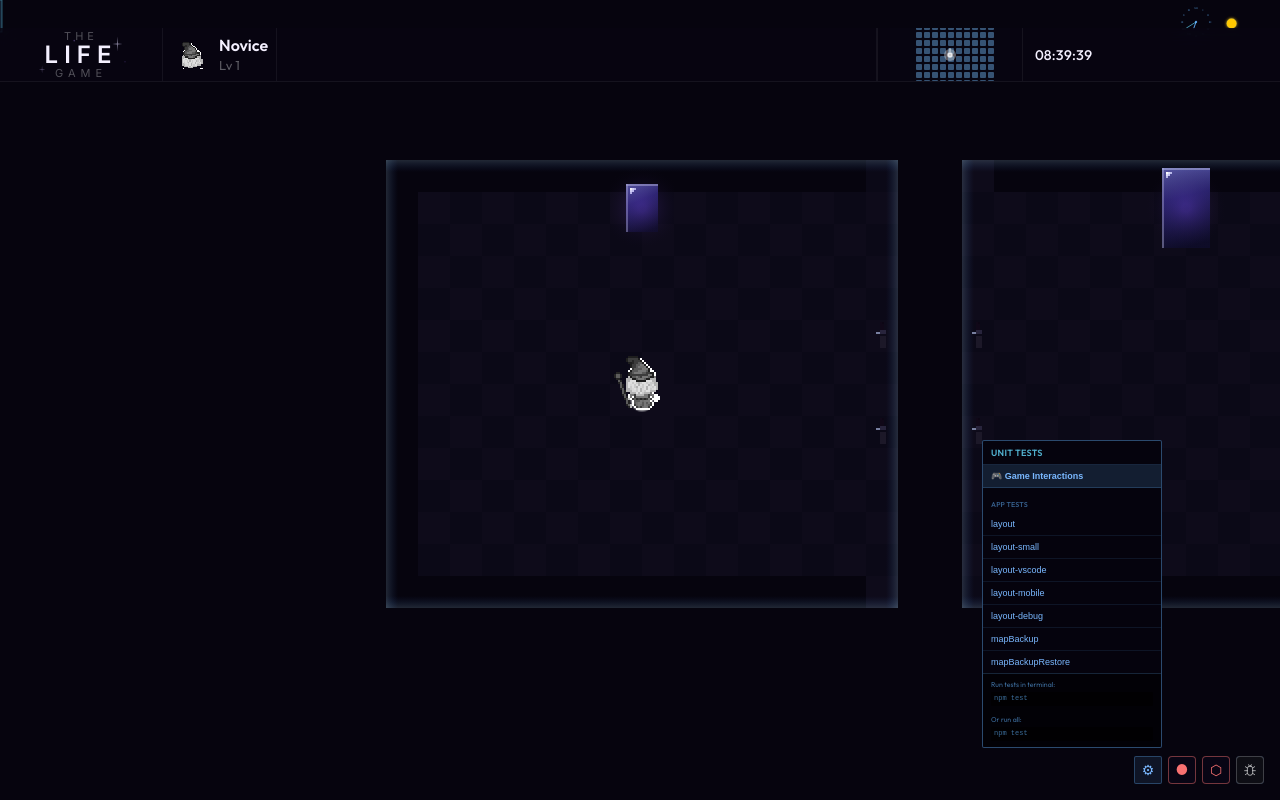
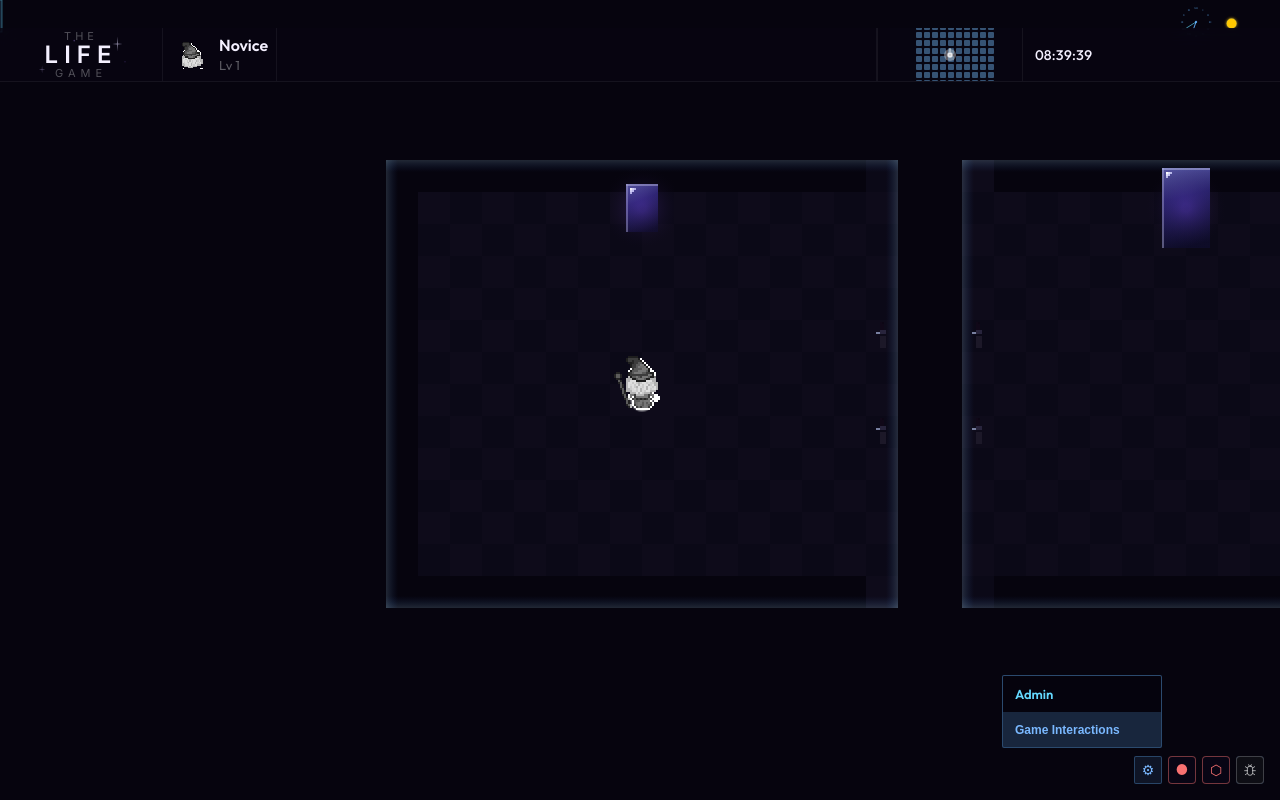
Before and after one commit to cambouquet/life-mmo, a React (Vite) app: page / in a window 1280 px wide. Both pictures are taken after a click on the button "Admin". Built offline with nearby package versions, Linux system fonts and the light colour scheme.

Commit message:
ui: simplify admin menu and remove monospace font, keep only game interactions

```diff
--- a/src/components/DebugButton/InteractionPlayground.scss
+++ b/src/components/DebugButton/InteractionPlayground.scss
@@ -9,8 +9,7 @@
   border-radius: 4px;
   display: flex;
   flex-direction: column;
-  font-family: 'Courier New', monospace;
-  font-size: 11px;
+  font-size: 12px;
   color: #7ab8ff;
   z-index: 999;
   box-shadow: 0 0 20px rgba(0, 0, 0, 0.8);
@@ -52,9 +51,8 @@
   color: #7ab8ff;
   border-radius: 2px;
   cursor: pointer;
-  font-size: 10px;
+  font-size: 11px;
   font-weight: 600;
-  font-family: 'Courier New', monospace;
   transition: all 0.2s;
   white-space: nowrap;
   overflow: hidden;
@@ -108,7 +106,7 @@
   border-radius: 1px;
   display: flex;
   gap: 8px;
-  font-size: 10px;
+  font-size: 11px;
   align-items: flex-start;
 
   &.log-info {
--- a/src/components/HUD/AdminMenu.jsx
+++ b/src/components/HUD/AdminMenu.jsx
@@ -1,97 +1,30 @@
 import { useState } from 'react'
 import './AdminMenu.scss'
 
-const TESTS = [
-  { name: 'layout.spec.js', category: 'app' },
-  { name: 'layout-small.spec.js', category: 'app' },
-  { name: 'layout-vscode.spec.js', category: 'app' },
-  { name: 'layout-mobile.spec.js', category: 'app' },
-  { name: 'layout-debug.spec.js', category: 'app' },
-  { name: 'mapBackup.spec.js', category: 'app' },
-  { name: 'mapBackupRestore.spec.js', category: 'app' },
-]
-
 export default function AdminMenu({ onToggleGameTests }) {
   const [open, setOpen] = useState(false)
-  const [selectedTest, setSelectedTest] = useState(null)
-  const [running, setRunning] = useState(false)
-
-  const runTest = async (testName) => {
-    setRunning(true)
-    try {
-      // Open test in new window/tab
-      window.open(`http://localhost:5173?test=${testName}`, '_blank')
-      alert(`To see ${testName} results, run in terminal:\nnpm test -- ${testName}`)
-    } finally {
-      setRunning(false)
-    }
-  }
-
-  // Group tests by category
-  const gameTests = TESTS.filter(t => t.category === 'game')
-  const appTests = TESTS.filter(t => t.category === 'app')
 
   return (
     <div className="admin-menu">
       <button
         className="admin-menu__toggle"
         onClick={() => setOpen(!open)}
-        title="Admin Tests"
+        title="Admin"
       >
         ⚙
       </button>
 
       {open && (
         <div className="admin-menu__panel">
-          <div className="admin-menu__header">Unit Tests</div>
+          <div className="admin-menu__header">Admin</div>
 
           <button
             className="admin-menu__item admin-menu__item--primary"
             onClick={() => onToggleGameTests?.()}
             title="Toggle game interactions playground"
           >
-            🎮 Game Interactions
+            Game Interactions
           </button>
-
-          {gameTests.length > 0 && (
-            <>
-              <div className="admin-menu__category">Game Tests</div>
-              {gameTests.map(test => (
-                <button
-                  key={test.name}
-                  className="admin-menu__item"
-                  onClick={() => runTest(test.name)}
-                  disabled={running}
-                  title={`Run ${test.name}`}
-                >
-                  {test.name.replace('.spec.js', '')}
-                </button>
-              ))}
-            </>
-          )}
-
-          {appTests.length > 0 && (
-            <>
-              <div className="admin-menu__category">App Tests</div>
-              {appTests.map(test => (
-                <button
-                  key={test.name}
-                  className="admin-menu__item"
-                  onClick={() => runTest(test.name)}
-                  disabled={running}
-                  title={`Run ${test.name}`}
-                >
-                  {test.name.replace('.spec.js', '')}
-                </button>
-              ))}
-            </>
-          )}
-
-          <div className="admin-menu__footer">
-            Run tests in terminal:<br/>
-            <code>npm test</code><br/>
-            Or run all: <code>npm test</code>
-          </div>
         </div>
       )}
     </div>
--- a/src/components/HUD/AdminMenu.scss
+++ b/src/components/HUD/AdminMenu.scss
@@ -32,20 +32,17 @@
   background: rgba(6, 4, 14, 0.98);
   border: 1px solid rgba(100, 180, 255, 0.4);
   border-radius: 2px;
-  max-height: 400px;
-  overflow-y: auto;
   z-index: 1000;
   box-sizing: border-box;
-  width: 180px;
+  width: auto;
+  min-width: 160px;
 }
 
 .admin-menu__header {
-  padding: 6px 8px;
-  font-size: 9px;
+  padding: 10px 12px;
+  font-size: 13px;
   font-weight: 600;
-  color: rgba(100, 220, 255, 0.8);
-  text-transform: uppercase;
-  letter-spacing: 0.3px;
+  color: #64d9ff;
   border-bottom: 1px solid rgba(100, 180, 255, 0.2);
 }
 
@@ -62,21 +59,18 @@
 .admin-menu__item {
   display: block;
   width: 100%;
-  padding: 6px 8px;
+  padding: 10px 12px;
   background: transparent;
   border: none;
   color: #7ab8ff;
-  font-size: 9px;
+  font-size: 12px;
   text-align: left;
   cursor: pointer;
-  border-bottom: 1px solid rgba(100, 180, 255, 0.1);
-  white-space: nowrap;
-  overflow: hidden;
-  text-overflow: ellipsis;
   box-sizing: border-box;
+  transition: background-color 0.2s;
 
   &:hover {
-    background: rgba(100, 180, 255, 0.1);
+    background: rgba(100, 180, 255, 0.15);
     color: #64d9ff;
   }
 
@@ -85,37 +79,13 @@
     cursor: not-allowed;
   }
 
-  &:last-of-type {
-    border-bottom: none;
-  }
-
   &--primary {
-    background: rgba(100, 180, 255, 0.15);
+    background: rgba(100, 180, 255, 0.2);
     font-weight: 600;
-    border-bottom: 1px solid rgba(100, 180, 255, 0.2);
 
     &:hover {
-      background: rgba(100, 180, 255, 0.25);
+      background: rgba(100, 180, 255, 0.3);
       color: #64d9ff;
     }
   }
 }
-
-.admin-menu__footer {
-  padding: 6px 8px;
-  background: rgba(0, 0, 0, 0.5);
-  border-top: 1px solid rgba(100, 180, 255, 0.2);
-  font-size: 7px;
-  color: rgba(100, 180, 255, 0.6);
-  box-sizing: border-box;
-  line-height: 1.4;
-
-  code {
-    display: block;
-    background: rgba(0, 0, 0, 0.7);
-    padding: 2px 3px;
-    margin-top: 2px;
-    border-radius: 1px;
-    font-family: monospace;
-  }
-}
```
